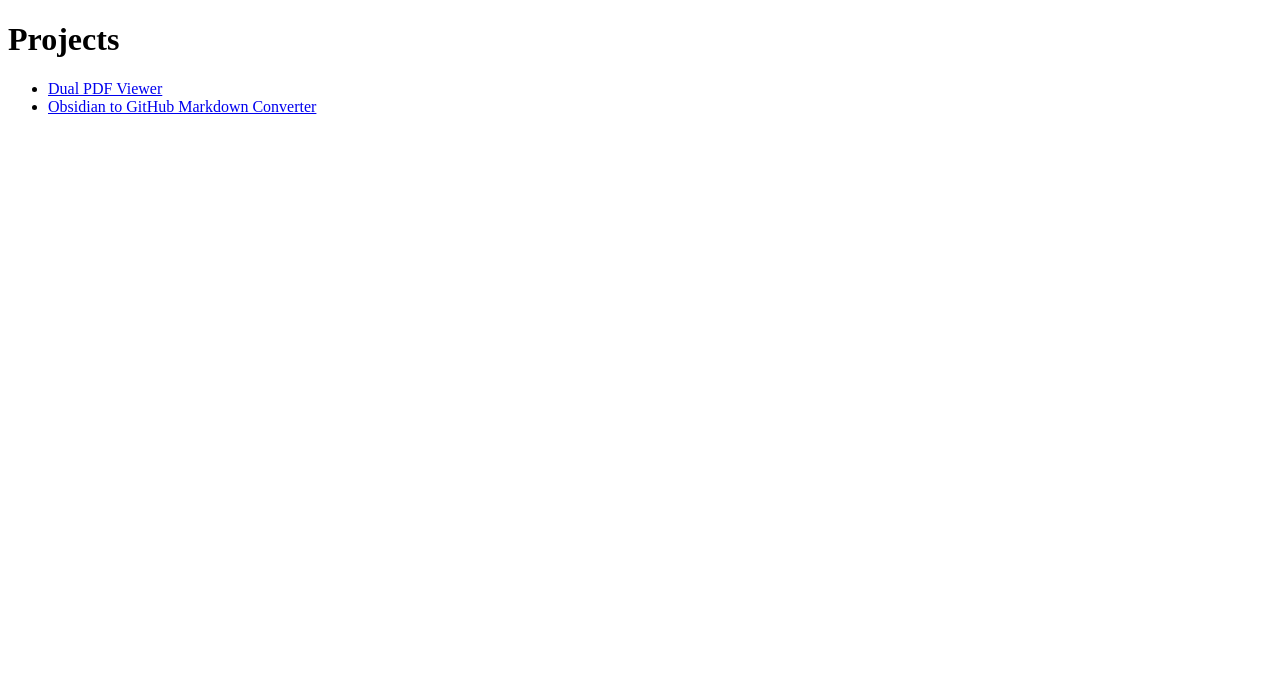
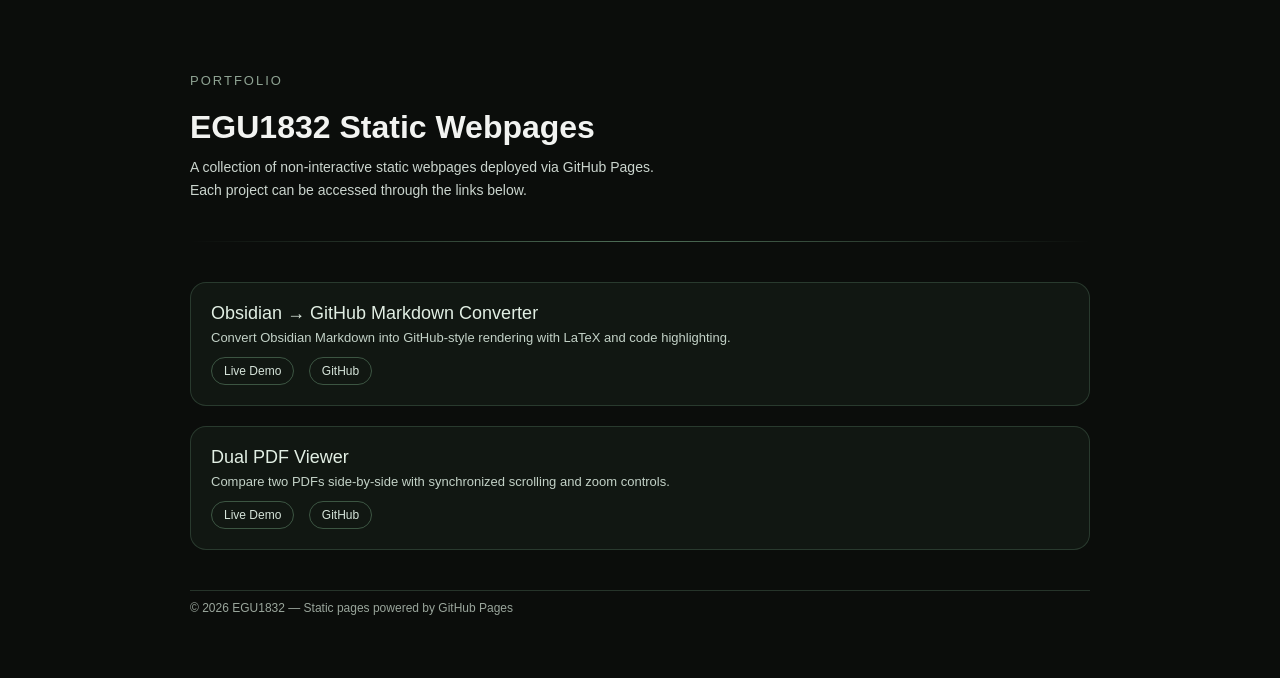
Before and after one commit to EGU1832/egu1832.github.io, a plain HTML site: page index.html in a window 1280 px wide. Drawn offline with Linux system fonts and the light colour scheme.

Commit message:
layout revised

```diff
--- a/index.html
+++ b/index.html
@@ -1,14 +1,142 @@
 <!DOCTYPE html>
-<html>
+<html lang="en">
 <head>
-  <title>My Projects</title>
-  <link rel="icon" href="/favicon.ico">
+  <meta charset="UTF-8" />
+  <meta name="viewport" content="width=device-width, initial-scale=1.0" />
+  <title>EGU1832 Projects</title>
+  <link rel="icon" href="favicon.ico" />
+
+  <style>
+    body {
+      margin: 0;
+      font-family: Arial, Helvetica, sans-serif;
+      background: #0b0d0b;
+      color: #f2f3f1;
+    }
+
+    .container {
+      max-width: 900px;
+      margin: 0 auto;
+      padding: 60px 20px;
+    }
+
+    h1 {
+      font-size: 32px;
+      margin-bottom: 10px;
+    }
+
+    .subtitle {
+      color: #8fa393;
+      font-size: 13px;
+      letter-spacing: 2px;
+      text-transform: uppercase;
+    }
+
+    .desc {
+      margin-top: 10px;
+      color: #cbd5ce;
+      font-size: 14px;
+      line-height: 1.6;
+    }
+
+    .divider {
+      height: 1px;
+      margin: 40px 0;
+      background: linear-gradient(to right, transparent, #4f6f58, transparent);
+    }
+
+    .card {
+      background: #111712;
+      border: 1px solid rgba(79,111,88,0.4);
+      border-radius: 16px;
+      padding: 20px;
+      margin-bottom: 20px;
+      transition: 0.2s;
+    }
+
+    .card:hover {
+      background: #16201a;
+      transform: translateY(-2px);
+    }
+
+    .card-title {
+      font-size: 18px;
+      color: #e2efe4;
+      margin-bottom: 6px;
+    }
+
+    .card-desc {
+      font-size: 13px;
+      color: #c3d2c7;
+      margin-bottom: 12px;
+    }
+
+    .links a {
+      display: inline-block;
+      margin-right: 10px;
+      padding: 6px 12px;
+      border-radius: 999px;
+      font-size: 12px;
+      text-decoration: none;
+      color: #d6e4da;
+      border: 1px solid rgba(79,111,88,0.7);
+    }
+
+    .links a:hover {
+      background: #18251c;
+    }
+
+    footer {
+      margin-top: 40px;
+      font-size: 12px;
+      color: #9aa69c;
+      border-top: 1px solid rgba(79,111,88,0.4);
+      padding-top: 10px;
+    }
+  </style>
 </head>
+
 <body>
-  <h1>Projects</h1>
-  <ul>
-    <li><a href="/dual-pdf-viewer/">Dual PDF Viewer</a></li>
-    <li><a href="/obsidian-to-github-md/">Obsidian to GitHub Markdown Converter</a></li>
-  </ul>
+  <div class="container">
+
+    <p class="subtitle">Portfolio</p>
+    <h1>EGU1832 Static Webpages</h1>
+
+    <p class="desc">
+      A collection of non-interactive static webpages deployed via GitHub Pages.<br>
+      Each project can be accessed through the links below.
+    </p>
+
+    <div class="divider"></div>
+
+    <!-- Project 1 -->
+    <div class="card">
+      <div class="card-title">Obsidian → GitHub Markdown Converter</div>
+      <div class="card-desc">
+        Convert Obsidian Markdown into GitHub-style rendering with LaTeX and code highlighting.
+      </div>
+      <div class="links">
+        <a href="/obsidian-to-github-md/">Live Demo</a>
+        <a href="https://github.com/EGU1832/obsidian-to-github-md" target="_blank">GitHub</a>
+      </div>
+    </div>
+
+    <!-- Project 2 -->
+    <div class="card">
+      <div class="card-title">Dual PDF Viewer</div>
+      <div class="card-desc">
+        Compare two PDFs side-by-side with synchronized scrolling and zoom controls.
+      </div>
+      <div class="links">
+        <a href="/dual-pdf-viewer/">Live Demo</a>
+        <a href="https://github.com/EGU1832/dual-pdf-viewer" target="_blank">GitHub</a>
+      </div>
+    </div>
+
+    <footer>
+      © 2026 EGU1832 — Static pages powered by GitHub Pages
+    </footer>
+
+  </div>
 </body>
 </html>
```
